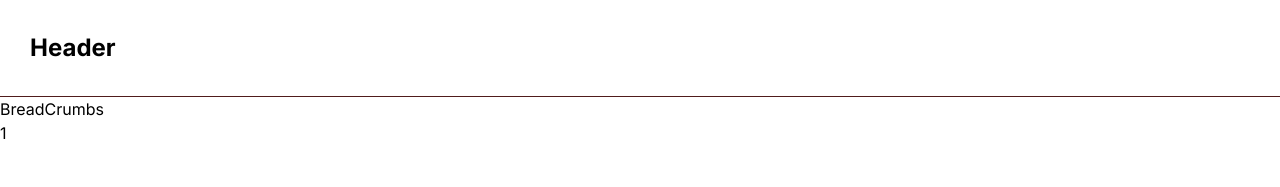
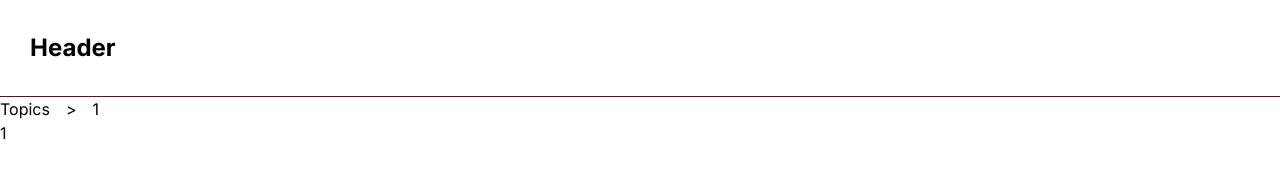
Before and after one commit to gechderib/blog, a Next.js app: page /topics/1 in a window 1280 px wide. Shown: the top 187 px of the page. Built offline with nearby package versions, Linux system fonts and the light colour scheme.

Commit message:
topic layout

```diff
--- a/src/app/components/BreadCrumbs.jsx
+++ b/src/app/components/BreadCrumbs.jsx
@@ -1,9 +1,15 @@
 import React from 'react'
-
-const BreadCrumbs = () => {
-  return (
-    <div>BreadCrumbs</div>
-  )
+import styles from "./BreadCrumbs.module.css"
+const BreadCrumbs = ({ topicName }) => {
+    return (
+        <div className={styles.breadCrumbsContainer}>
+            <span>Topics</span>
+            <span>{">"}</span>
+            <span>
+                {topicName}
+            </span>
+        </div>
+    )
 }
 
 export default BreadCrumbs
--- /dev/null
+++ b/src/app/components/BreadCrumbs.module.css
@@ -0,0 +1,4 @@
+.breadCrumbsContainer {
+    display: flex;
+    gap: 1rem;
+}
--- a/src/app/components/Header.module.css
+++ b/src/app/components/Header.module.css
@@ -10,3 +10,7 @@
     font-weight: bold;
     font-size: 1.5rem;
 }
+
+.link {
+    color: aquamarine;
+}
--- /dev/null
+++ b/src/app/topics/[topicName]/layout.js
@@ -0,0 +1,13 @@
+import React from 'react'
+import BreadCrumbs from '../../components/BreadCrumbs'
+
+const TopicLayout = ({ children, params: { topicName } }) => {
+  return (
+    <>
+      <BreadCrumbs topicName={topicName} />
+      {children}
+    </>
+  )
+}
+
+export default TopicLayout
--- a/src/app/topics/[topicName]/page.js
+++ b/src/app/topics/[topicName]/page.js
@@ -1,9 +1,11 @@
+import BreadCrumbs from '@/app/components/BreadCrumbs'
 import React from 'react'
 
 const Topic = ({params: {topicName} }) => {
-    console.log(topicName)
   return (
-    <div>{topicName}</div>
+    <div>
+      {topicName}
+    </div>
   )
 }
 
--- a/src/app/topics/layout.js
+++ /dev/null
@@ -1,13 +0,0 @@
-import React from 'react'
-import BreadCrumbs from '../components/BreadCrumbs'
-
-const TopicLayout = ({children}) => {
-  return (
-    <>
-    <BreadCrumbs/>
-    {children}
-    </>
-  )
-}
-
-export default TopicLayout
```
